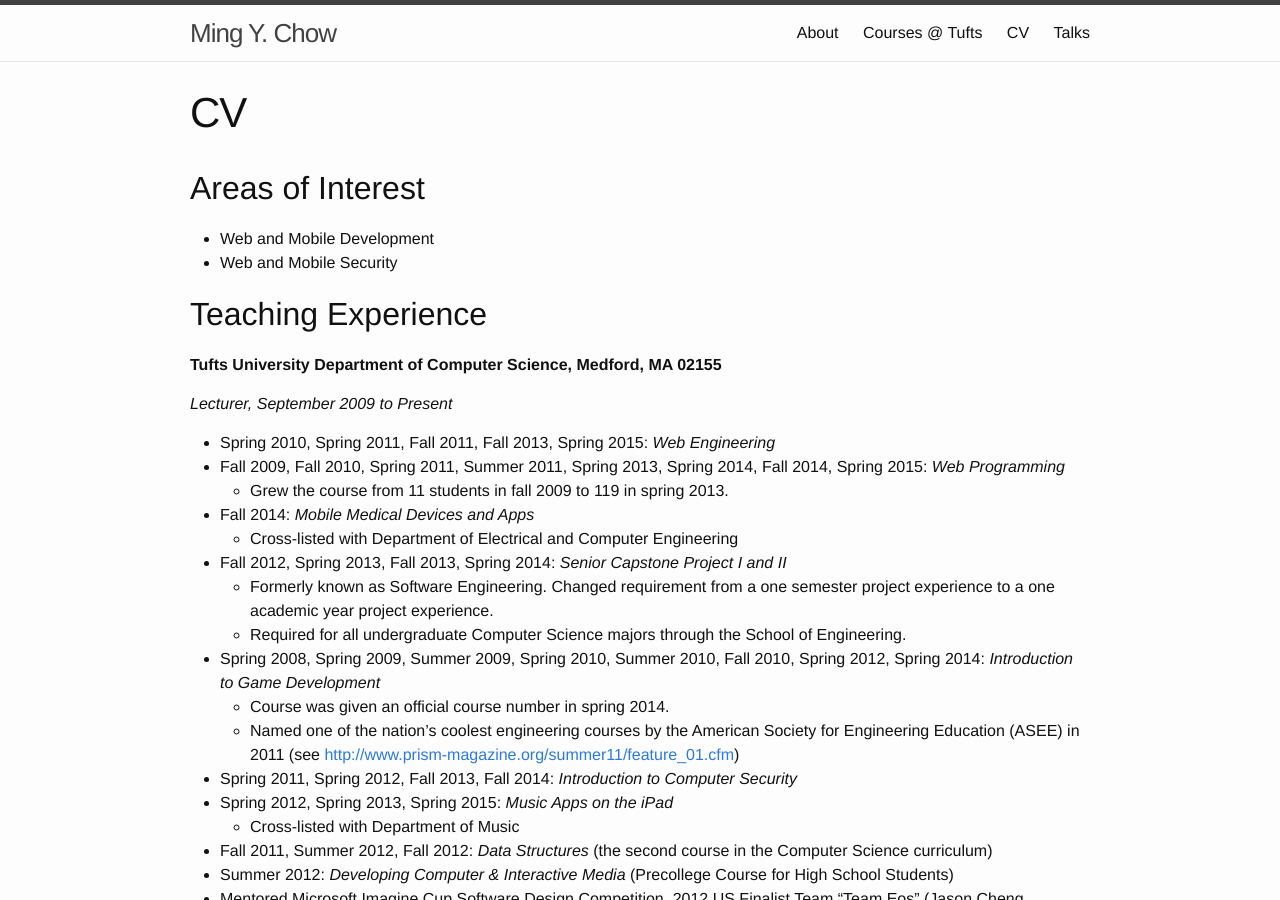
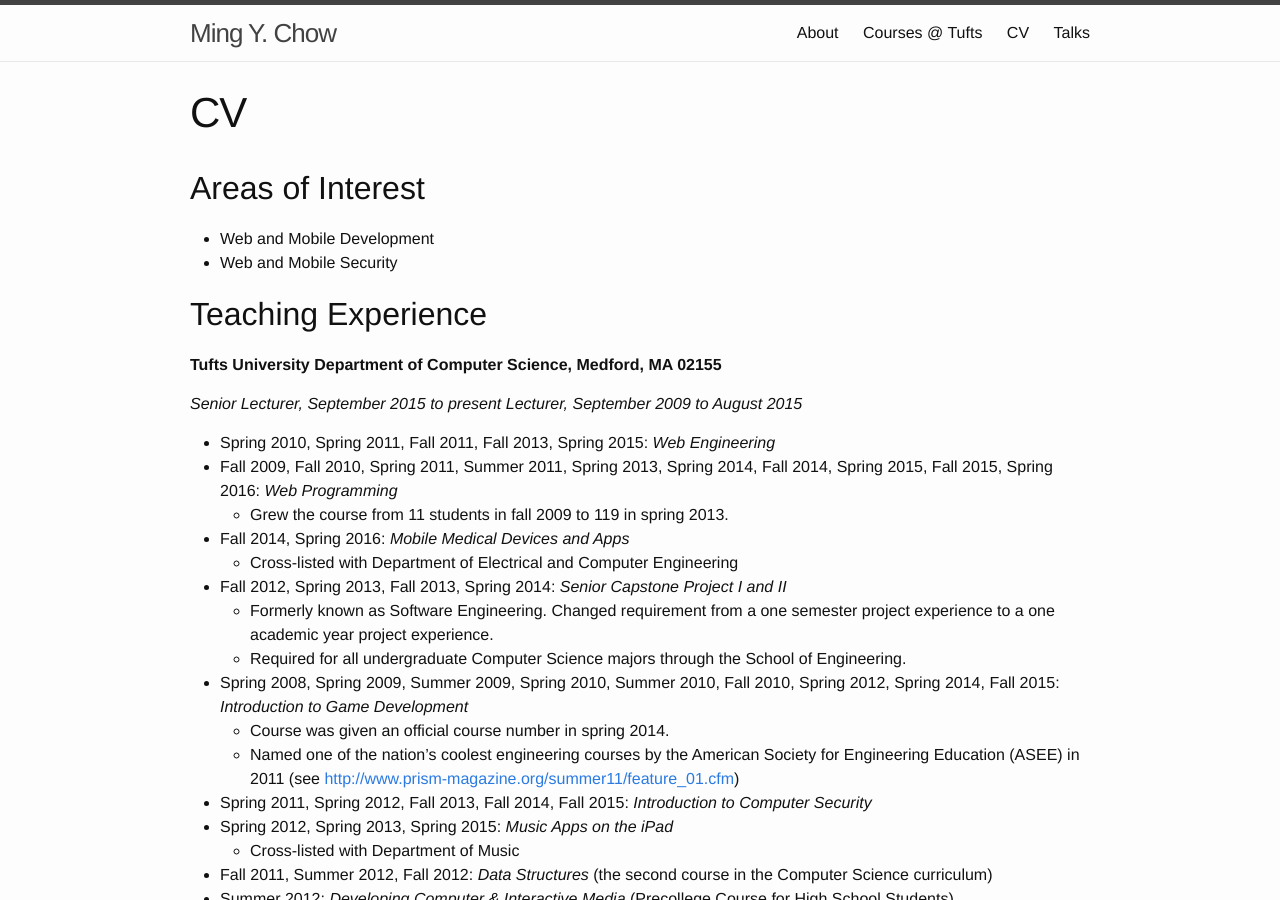
Before and after one commit to mchow01/mchow01.github.io, a Jekyll site: the page built from cv.md, in a window 1280 px wide and 900 px high. Built offline with Jekyll 4.4.1, drawn with Linux system fonts in a browser that asks for light colours; some of the changed text lies outside the part shown.

Commit message:
Updated CV

```diff
--- a/cv.md
+++ b/cv.md
@@ -12,20 +12,21 @@ permalink: /cv/
 
 **Tufts University Department of Computer Science, Medford, MA 02155**
 
-_Lecturer, September 2009 to Present_
+_Senior Lecturer, September 2015 to present_
+_Lecturer, September 2009 to August 2015_
 
 * Spring 2010, Spring 2011, Fall 2011, Fall 2013, Spring 2015: _Web Engineering_
-* Fall 2009, Fall 2010, Spring 2011, Summer 2011, Spring 2013, Spring 2014, Fall 2014, Spring 2015: _Web Programming_
+* Fall 2009, Fall 2010, Spring 2011, Summer 2011, Spring 2013, Spring 2014, Fall 2014, Spring 2015, Fall 2015, Spring 2016: _Web Programming_
 	* Grew the course from 11 students in fall 2009 to 119 in spring 2013.
-* Fall 2014: _Mobile Medical Devices and Apps_
+* Fall 2014, Spring 2016: _Mobile Medical Devices and Apps_
 	* Cross-listed with Department of Electrical and Computer Engineering
 * Fall 2012, Spring 2013, Fall 2013, Spring 2014: _Senior Capstone Project I and II_
 	* Formerly known as Software Engineering. Changed requirement from a one semester project experience to a one academic year project experience.
 	* Required for all undergraduate Computer Science majors through the School of Engineering.
-* Spring 2008, Spring 2009, Summer 2009, Spring 2010, Summer 2010, Fall 2010, Spring 2012, Spring 2014: _Introduction to Game Development_
+* Spring 2008, Spring 2009, Summer 2009, Spring 2010, Summer 2010, Fall 2010, Spring 2012, Spring 2014, Fall 2015: _Introduction to Game Development_
 	* Course was given an official course number in spring 2014.
 	* Named one of the nation's coolest engineering courses by the American Society for Engineering Education (ASEE) in 2011 (see [http://www.prism-magazine.org/summer11/feature_01.cfm](http://www.prism-magazine.org/summer11/feature_01.cfm){:target="_blank"})
-* Spring 2011, Spring 2012, Fall 2013, Fall 2014: _Introduction to Computer Security_
+* Spring 2011, Spring 2012, Fall 2013, Fall 2014, Fall 2015: _Introduction to Computer Security_
 * Spring 2012, Spring 2013, Spring 2015: _Music Apps on the iPad_
 	*	Cross-listed with Department of Music
 * Fall 2011, Summer 2012, Fall 2012: _Data Structures_ (the second course in the Computer Science curriculum)
@@ -62,6 +63,8 @@ _Lecturer_
 
 ## Presentations and Publications
 
+* _So What is Being Exposed From IoT Devices?_ The Security of Things Forum, Sheraton Commander Hotel, Cambridge, MA, September 10, 2015.
+* _The Blame Starts with Computer Science Curricula_. BeaCon 2015 Mini-Conference, The Red Hat, Boston, MA, May 30, 2015.
 * _Swift and Security_. OWASP Boston Chapter Monthly Meeting, Akamai Technologies, 8 Cambridge Center, Cambridge, MA, December 3, 2014.
 * _Security Weekly, Episode 394_. [http://securityweekly.com/2014/11/07/check-out-episode-394-interview-with-ming-chow/](http://securityweekly.com/2014/11/07/check-out-episode-394-interview-with-ming-chow/){:target="_blank"}
 * _A Growing Mongo Problem!_ Boston Security Conference #3, Microsoft New England Research and Development Center, Cambridge, MA, October 20, 2014.
```
